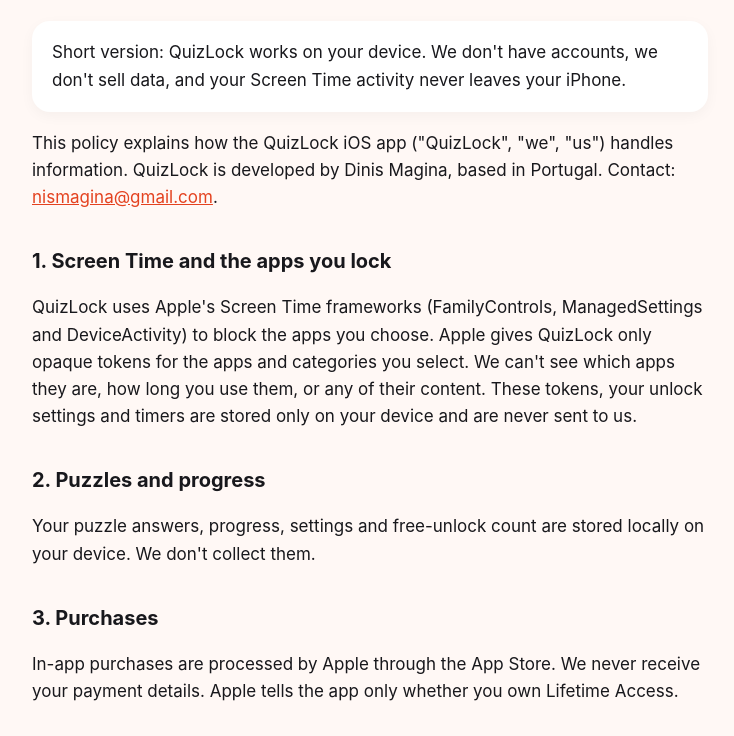
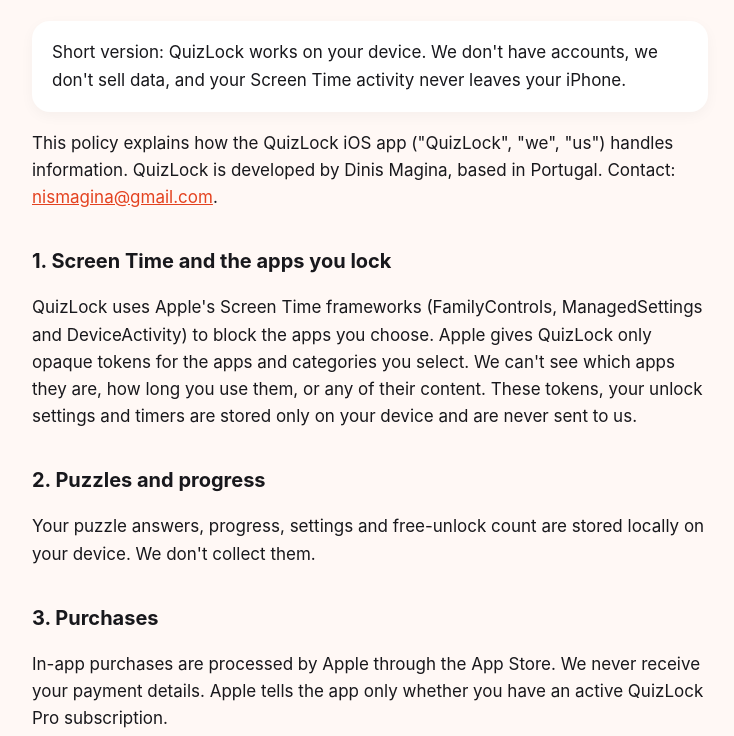
Before and after one commit to Nis7777/QUIZLOCK, a plain HTML site: page docs/privacy.html in a window 1280 px wide. Shown: the part 183-919 px from the top of the page, without its empty margins (270-1004 px from the left). Drawn offline with Linux system fonts and the light colour scheme.

Commit message:
Privacy: subscription wording
Co-Authored-By: Claude Opus 5.5 <noreply@anthropic.com>
Claude-Session: https://claude.ai/code/session_013NobypwDXCXbHf45SoHAQx

```diff
--- a/docs/privacy.html
+++ b/docs/privacy.html
@@ -8,7 +8,7 @@
 <h2>2. Puzzles and progress</h2>
 <p>Your puzzle answers, progress, settings and free-unlock count are stored locally on your device. We don't collect them.</p>
 <h2>3. Purchases</h2>
-<p>In-app purchases are processed by Apple through the App Store. We never receive your payment details. Apple tells the app only whether you own Lifetime Access.</p>
+<p>In-app purchases are processed by Apple through the App Store. We never receive your payment details. Apple tells the app only whether you have an active QuizLock Pro subscription.</p>
 <h2>4. No analytics, ads or tracking</h2>
 <p>QuizLock contains no analytics, advertising or tracking code. We don't collect usage data, we don't show ads, and we don't track you across other companies' apps or websites. If this ever changes, we'll ask for your permission first and update this policy before it happens.</p>
 <h2>5. Feedback emails</h2>
```
